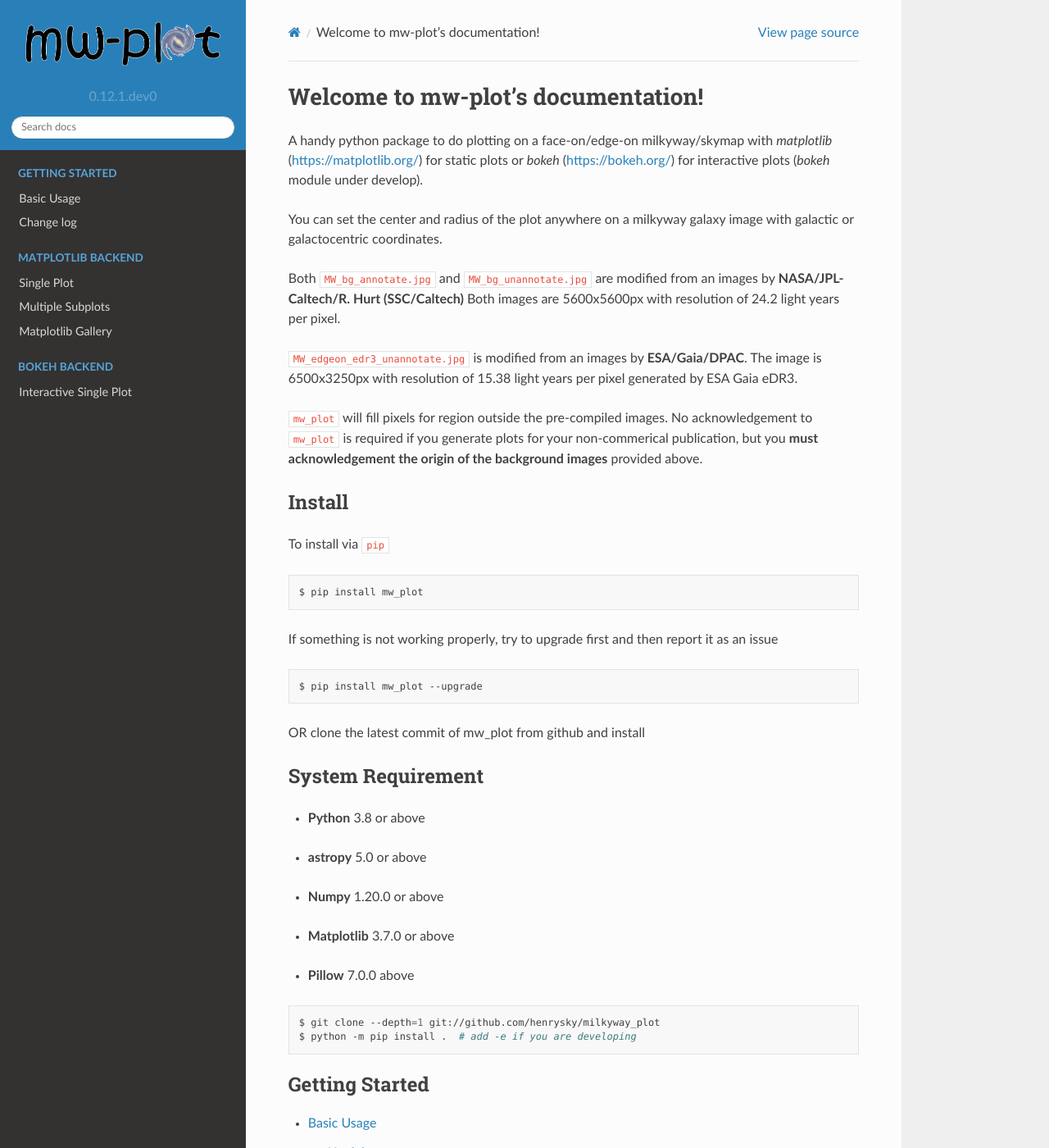
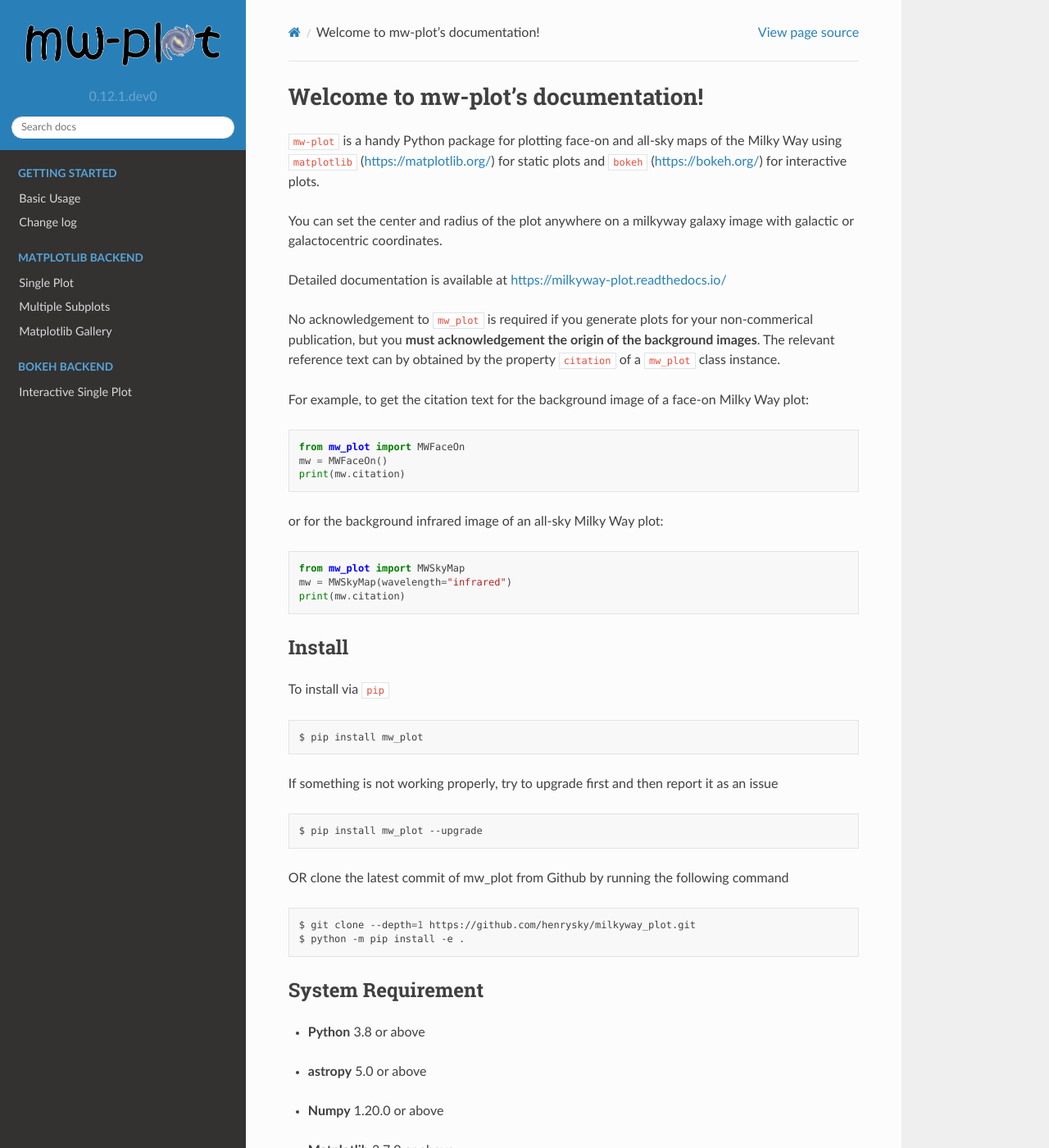
Before and after one commit to henrysky/milkyway_plot, a Sphinx documentation site: the page built from docs/source/index.rst, in a window 1280 px wide and 1400 px high. Shown: the whole window at 82% size. Built offline with Sphinx 7.4.7 and the Read the Docs theme 2.0.0, drawn with Linux system fonts in a browser that asks for light colours.

Commit message:
docs index updates

```diff
--- a/README.rst
+++ b/README.rst
@@ -28,7 +28,6 @@ For example, to get the citation text for the background image of a face-on Milk
     print(mw.citation)
 
 or for the background infrared image of an all-sky Milky Way plot:
-
 
 .. code-block:: python
 
--- a/docs/source/index.rst
+++ b/docs/source/index.rst
@@ -6,21 +6,31 @@
 Welcome to mw-plot's documentation!
 =========================================
 
-A handy python package to do plotting on a face-on/edge-on milkyway/skymap with `matplotlib` (https://matplotlib.org/) for
-static plots or `bokeh` (https://bokeh.org/) for interactive plots (`bokeh` module under develop).
+``mw-plot`` is a handy Python package for plotting face-on and all-sky maps of the Milky Way using ``matplotlib`` (https://matplotlib.org/) for
+static plots and ``bokeh`` (https://bokeh.org/) for interactive plots.
 
-You can set the center and radius of the plot anywhere on a milkyway galaxy image with galactic or
-galactocentric coordinates.
+You can set the center and radius of the plot anywhere on a milkyway galaxy image with galactic or galactocentric coordinates.
 
-Both ``MW_bg_annotate.jpg`` and ``MW_bg_unannotate.jpg`` are modified from an images by **NASA/JPL-Caltech/R. Hurt (SSC/Caltech)**
-Both images are 5600x5600px with resolution of 24.2 light years per pixel.
+Detailed documentation is available at https://milkyway-plot.readthedocs.io/
 
-``MW_edgeon_edr3_unannotate.jpg`` is modified from an images by **ESA/Gaia/DPAC**.
-The image is 6500x3250px with resolution of 15.38 light years per pixel generated by ESA Gaia eDR3.
+No acknowledgement to ``mw_plot`` is required if you generate plots for your non-commerical publication, but you **must acknowledgement the origin of
+the background images**. The relevant reference text can by obtained by the property ``citation`` of a ``mw_plot`` class instance.
 
-``mw_plot`` will fill pixels for region outside the pre-compiled images. No acknowledgement to ``mw_plot``
-is required if you generate plots for your non-commerical publication, but you **must acknowledgement the origin of
-the background images** provided above.
+For example, to get the citation text for the background image of a face-on Milky Way plot:
+
+.. code-block:: python
+
+    from mw_plot import MWFaceOn
+    mw = MWFaceOn()
+    print(mw.citation)
+
+or for the background infrared image of an all-sky Milky Way plot:
+
+.. code-block:: python
+
+    from mw_plot import MWSkyMap
+    mw = MWSkyMap(wavelength="infrared")
+    print(mw.citation)
 
 Install
 ---------------------
@@ -39,7 +49,12 @@ If something is not working properly, try to upgrade first and then report it as
    pip install mw_plot --upgrade
 
 
-OR clone the latest commit of mw_plot from github and install
+OR clone the latest commit of mw_plot from Github by running the following command
+
+.. prompt:: bash $
+
+   git clone --depth=1 https://github.com/henrysky/milkyway_plot.git
+   python -m pip install -e .
 
 System Requirement
 ---------------------
@@ -49,11 +64,6 @@ System Requirement
 -  | **Numpy** 1.20.0 or above
 -  | **Matplotlib** 3.7.0 or above
 -  | **Pillow** 7.0.0 above
-
-.. prompt:: bash $
-
-   git clone --depth=1 git://github.com/henrysky/milkyway_plot
-   python -m pip install .  # add -e if you are developing
 
 .. toctree::
    :maxdepth: 2
```
Also changed, not shown: 1 other file.
